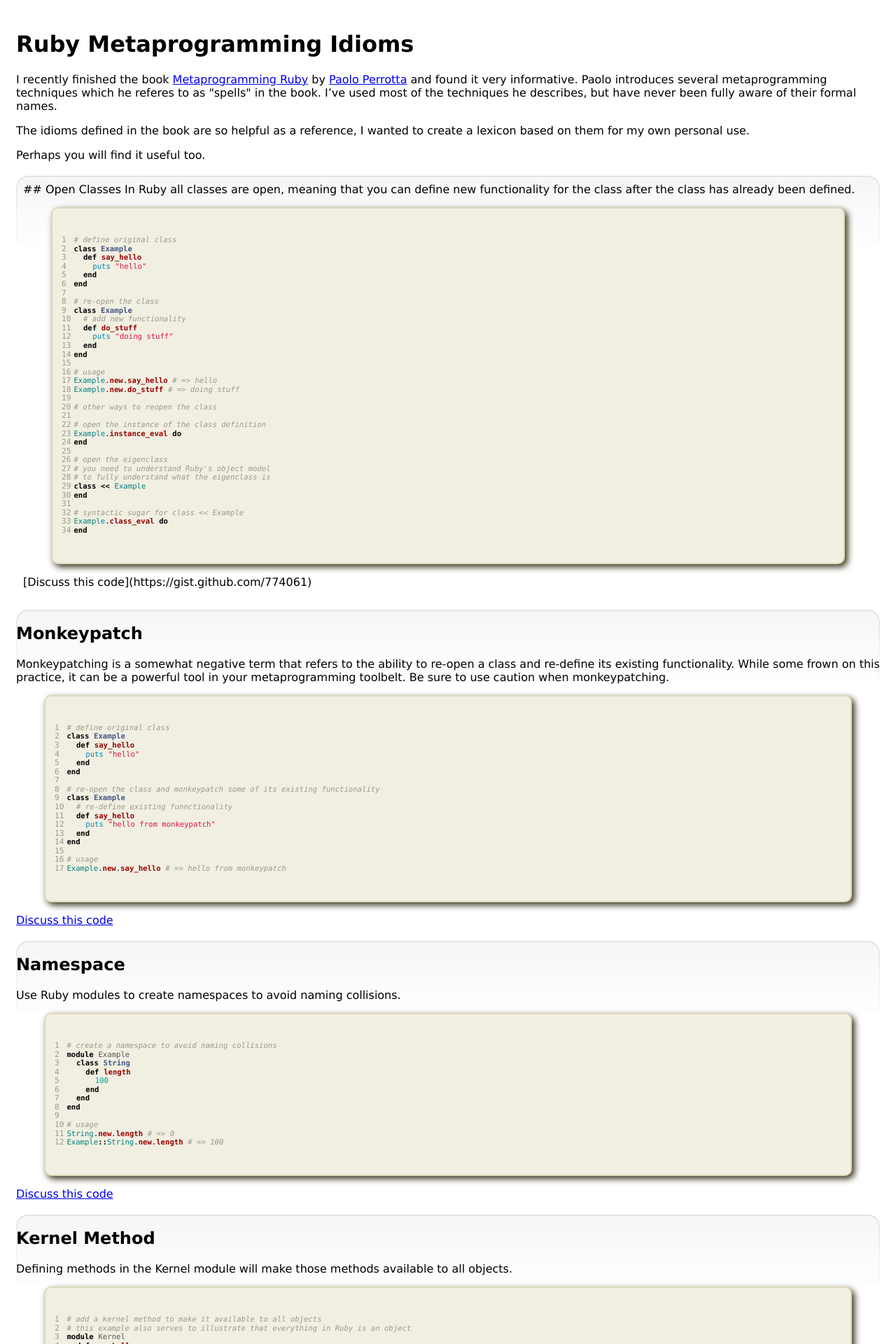
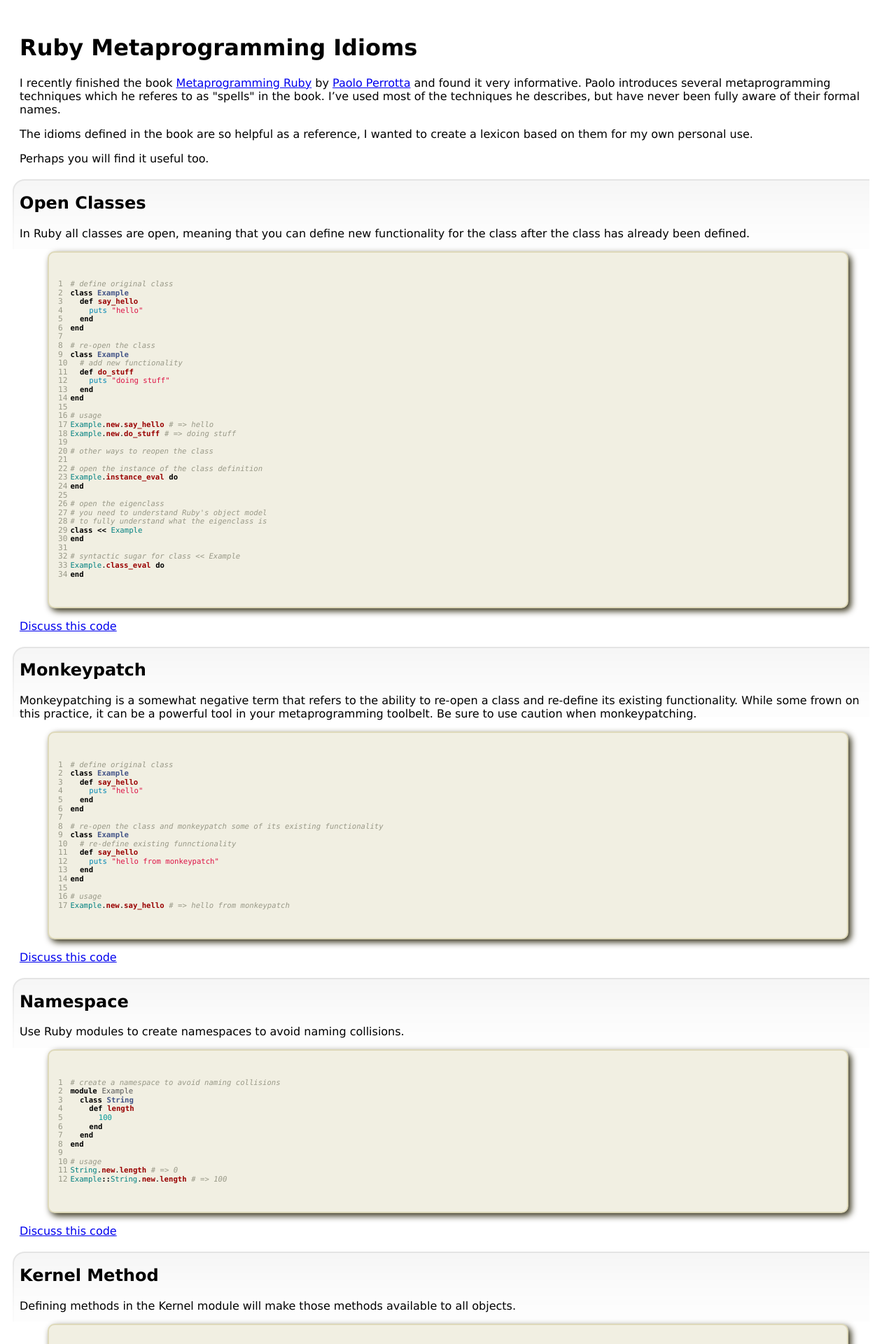
Before and after one commit to hopsoft/hopsoft.github.io, a Jekyll site: the page built from _posts/2011-01-11-ruby-metaprogramming-idioms.markdown, in a window 1280 px wide. Shown: the top 1920 px of the page at 70% size. Built offline with Jekyll 4.4.1, drawn with Linux system fonts in a browser that asks for light colours.

Commit message:
style tweaks

```diff
--- a/_includes/section_divider.html
+++ b/_includes/section_divider.html
@@ -1,5 +1,4 @@
 <div class="section_divider">
   <div class="top_left">&nbsp;</div>
   <div class="top">&nbsp;</div>
-  <div class="top_right">&nbsp;</div>
 </div>
--- a/_posts/2011-01-11-ruby-metaprogramming-idioms.markdown
+++ b/_posts/2011-01-11-ruby-metaprogramming-idioms.markdown
@@ -19,7 +19,6 @@ Perhaps you will find it useful too.
 
 <a name="open_classes"></a>
 {% include section_divider.html %}
-<div class="section">
 ## Open Classes
 In Ruby all classes are open, meaning that you can define new functionality for the class after the class has already been defined.
 {% highlight ruby linenos %}
@@ -59,7 +58,6 @@ Example.class_eval do
 end
 {% endhighlight %}
 [Discuss this code](https://gist.github.com/774061)
-</div>
 
 
 
--- a/public/stylesheets/base.css
+++ b/public/stylesheets/base.css
@@ -1,13 +1,8 @@
 * { font-family: "Lucida Grande", "Helvetica", sans-serif; }
+body { padding: 20px; }
 
-body { padding: 15px; }
-
-
-.section {
-  padding: 10px;
-}
 .section_divider {
-  margin: 20px 0 -100px 0;
+  margin: 20px 0 -100px -10px;
   display: table;
   height: 100px;
   width: 100%;
@@ -25,10 +20,3 @@ body { padding: 15px; }
   background-position: top left;
   display: table-cell;
 }
-.section_divider .top_right {
-  width: 100px;
-  background-image: url(/public/images/section_divider_top_right.png);
-  background-repeat: no-repeat;
-  background-position: top left;
-  display: table-cell;
-}
```
